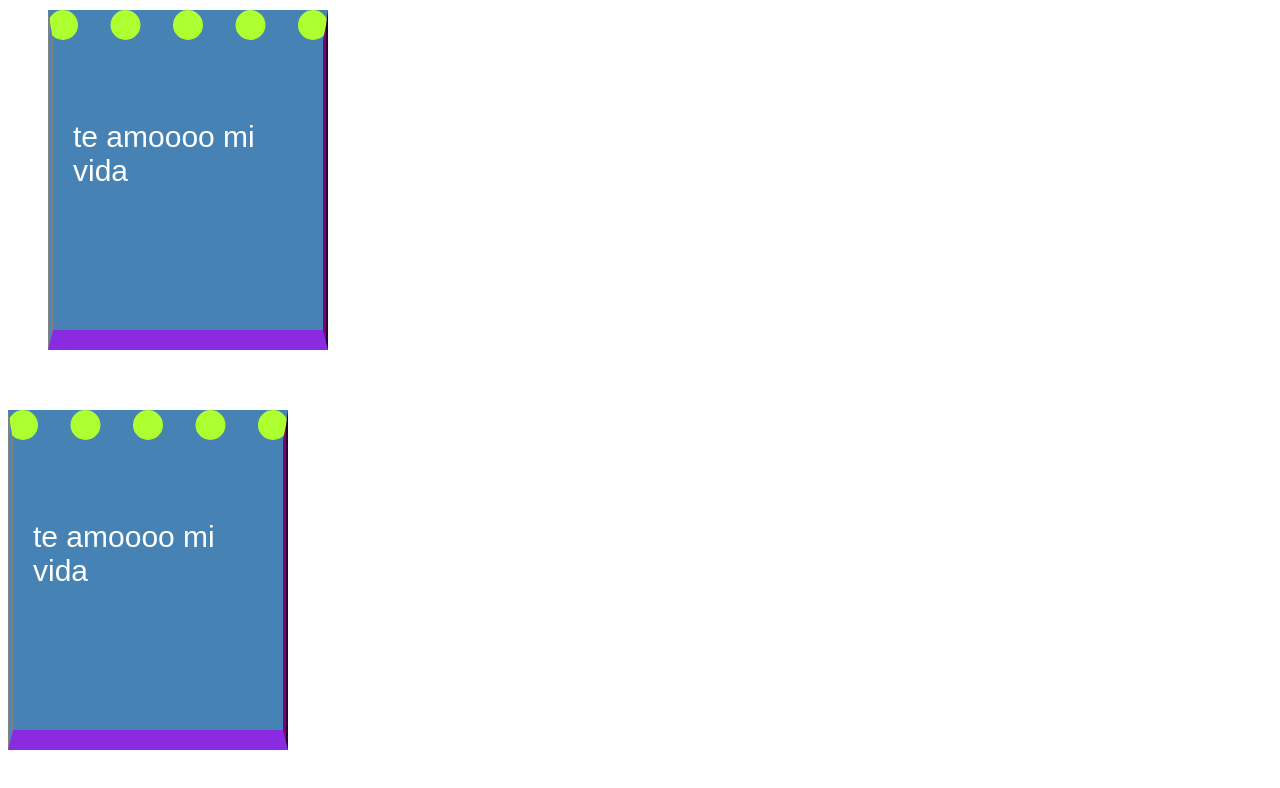
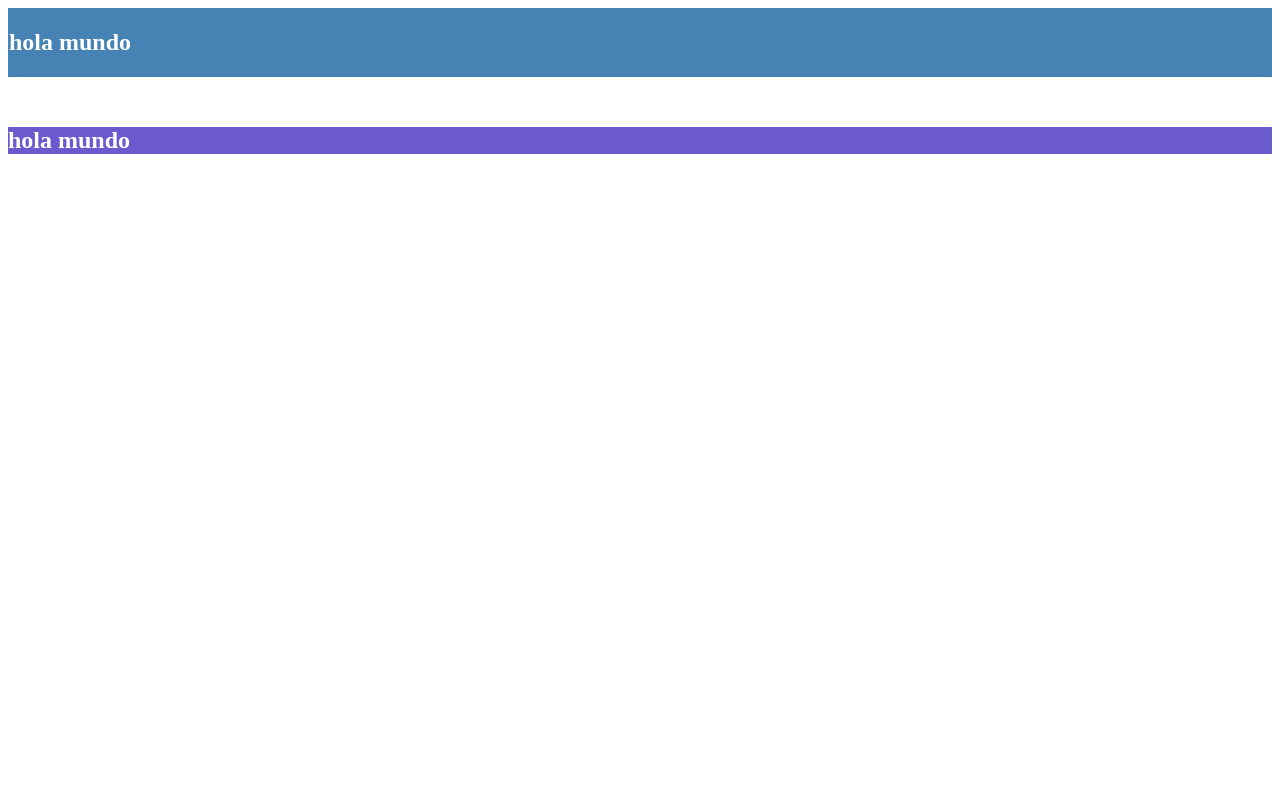
Before and after one commit to hansArevalo/css2, a plain HTML site: page index.html in a window 1280 px wide. Drawn offline with Linux system fonts and the light colour scheme.

Commit message:
colapso de margenes

```diff
--- a/index.html
+++ b/index.html
@@ -9,13 +9,12 @@
 </head>
 
 <body>
-<div class="caja caja1">
-  te amoooo mi vida
-</div>
-<div class="caja">
-  te amoooo mi vida
-</div>
-
+  <main class="main">
+    <h2 class="main-title">hola mundo</h2>
+  </main>
+  <footer class="footer">
+    <h2 class="footer-title">hola mundo</h2>
+  </footer>
 
 </body>
 
--- a/style.css
+++ b/style.css
@@ -1,3 +1,19 @@
+/*el colapso de las margenes se solucionan:
+agregando un margin o un padding */
+.main{
+  background-color:steelblue;
+  color:white;
+  margin-bottom:30px;
+  padding:1px;
+}
+.footer{
+  background-color:slateblue;
+  color:white;
+  margin-top:50px;
+}
+
+
+
 .caja{
 background-color:steelblue;
   color:white;
```
